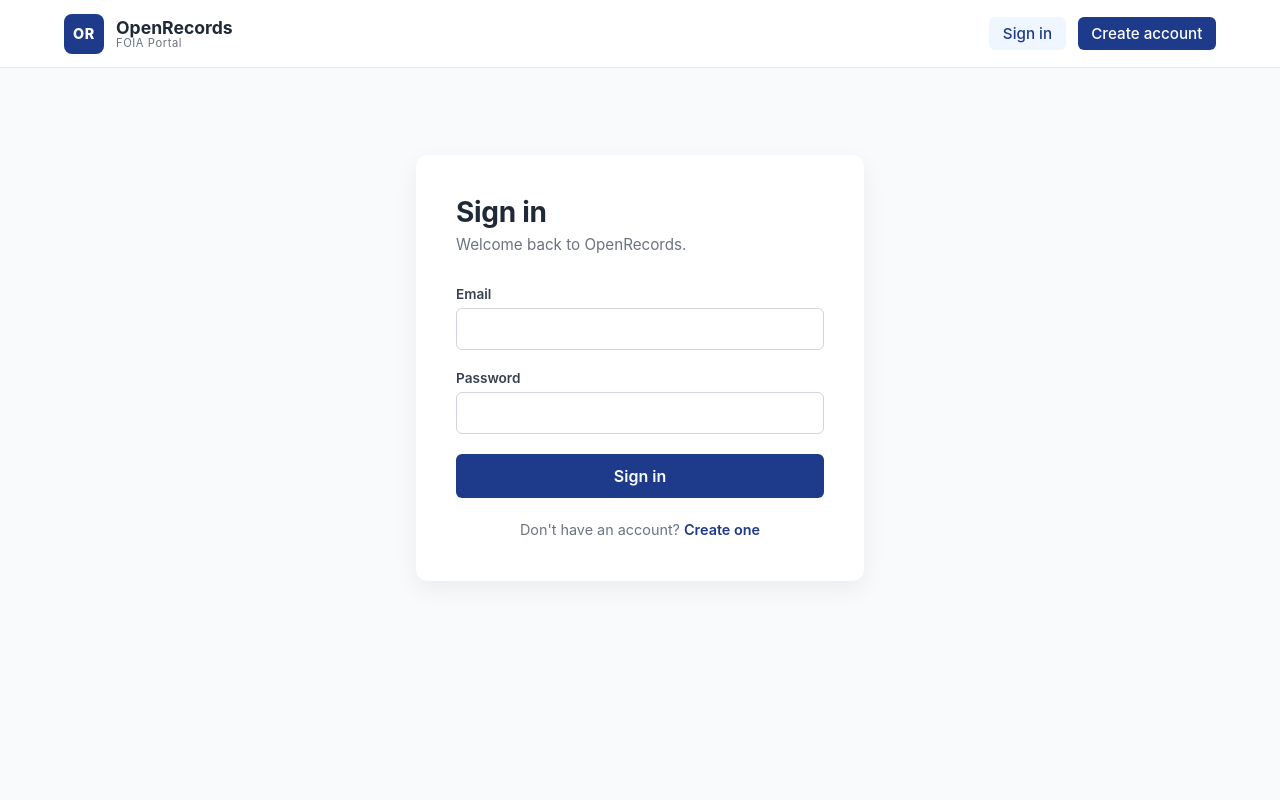
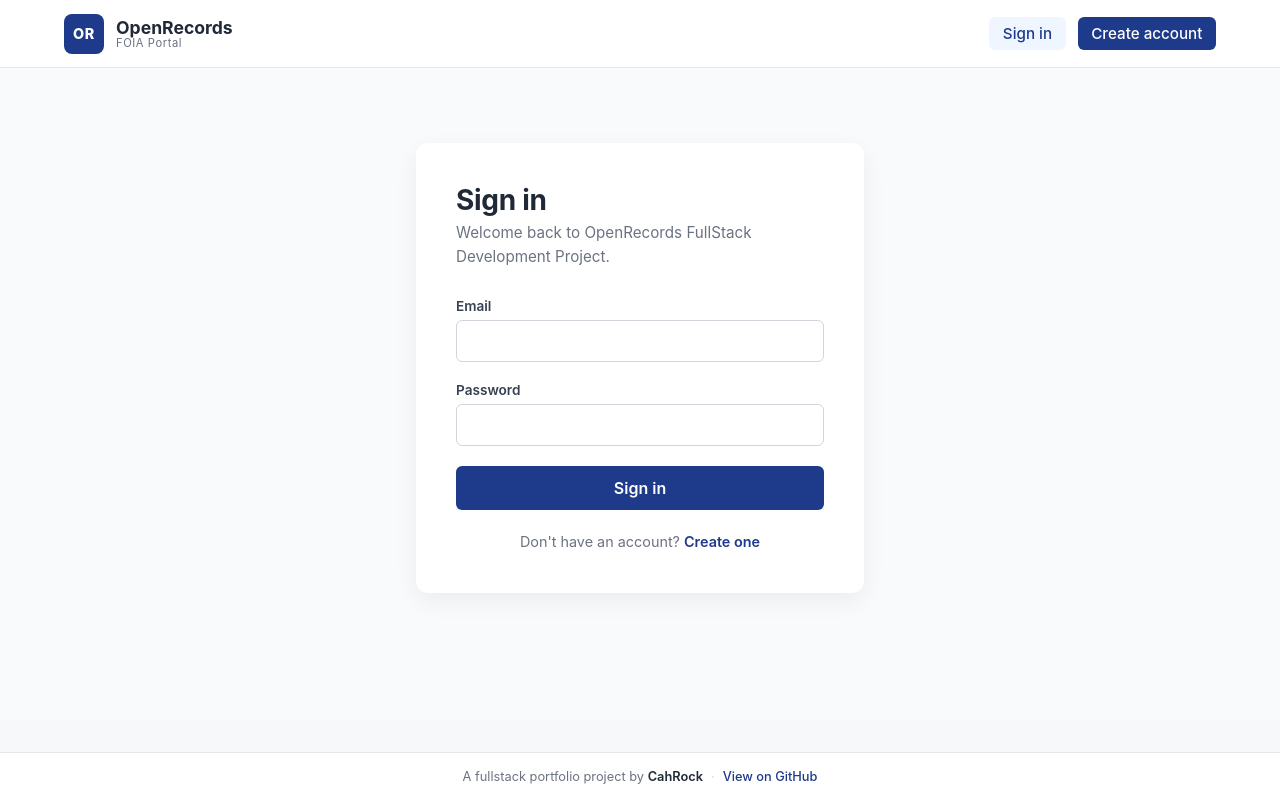
Before and after one commit to cahrock/openrecords, an Angular app in the folder openrecords-web/: page /login in a window 1280 px wide. Built offline with nearby package versions, Linux system fonts and the light colour scheme; no server answers.

Commit message:
feat(web): add portfolio attribution footer and update README

```diff
--- a/openrecords-web/src/app/app.component.html
+++ b/openrecords-web/src/app/app.component.html
@@ -91,3 +91,18 @@
 <main class="app-main">
   <router-outlet />
 </main>
+
+<footer class="app-footer">
+  <div class="app-footer-inner">
+    <span>A fullstack portfolio project by <strong>CahRock</strong></span>
+    <span class="footer-separator">·</span>
+
+    <a
+      href="https://github.com/cahrock/openrecords"
+      target="_blank"
+      rel="noopener noreferrer"
+    >
+      View on GitHub
+    </a>
+  </div>
+</footer>
--- a/openrecords-web/src/app/app.component.scss
+++ b/openrecords-web/src/app/app.component.scss
@@ -240,3 +240,41 @@
   flex: 1;
   background: #f8fafc;
 }
+
+// ============================================================
+// App footer (portfolio attribution)
+// ============================================================
+.app-footer {
+  border-top: 1px solid #e5e7eb;
+  background: white;
+  padding: 1rem 1.5rem;
+  margin-top: 2rem;
+}
+
+.app-footer-inner {
+  max-width: 1200px;
+  margin: 0 auto;
+  display: flex;
+  align-items: center;
+  justify-content: center;
+  gap: 0.5rem;
+  font-size: 0.8rem;
+  color: #6b7280;
+
+  strong {
+    color: #1f2937;
+    font-weight: 600;
+  }
+
+  a {
+    color: #1e3a8a;
+    text-decoration: none;
+    font-weight: 500;
+
+    &:hover { text-decoration: underline; }
+  }
+}
+
+.footer-separator {
+  color: #d1d5db;
+}
--- a/openrecords-web/src/app/pages/login/login.component.html
+++ b/openrecords-web/src/app/pages/login/login.component.html
@@ -2,7 +2,7 @@
   <div class="auth-card">
     <header class="auth-header">
       <h1>Sign in</h1>
-      <p class="muted">Welcome back to OpenRecords.</p>
+      <p class="muted">Welcome back to OpenRecords FullStack Development Project.</p>
     </header>
 
     <form [formGroup]="form" (ngSubmit)="submit()" class="auth-form">
--- a/openrecords-web/src/app/pages/register/register.component.html
+++ b/openrecords-web/src/app/pages/register/register.component.html
@@ -2,7 +2,7 @@
   <div class="auth-card">
     <header class="auth-header">
       <h1>Create your account</h1>
-      <p class="muted">File FOIA requests through OpenRecords.</p>
+      <p class="muted">File FOIA requests through OpenRecords FullStack Development Project.</p>
     </header>
 
     <form [formGroup]="form" (ngSubmit)="submit()" class="auth-form">
```
Also changed, not shown: 1 other file (tests, documents, lock files or other folders).
